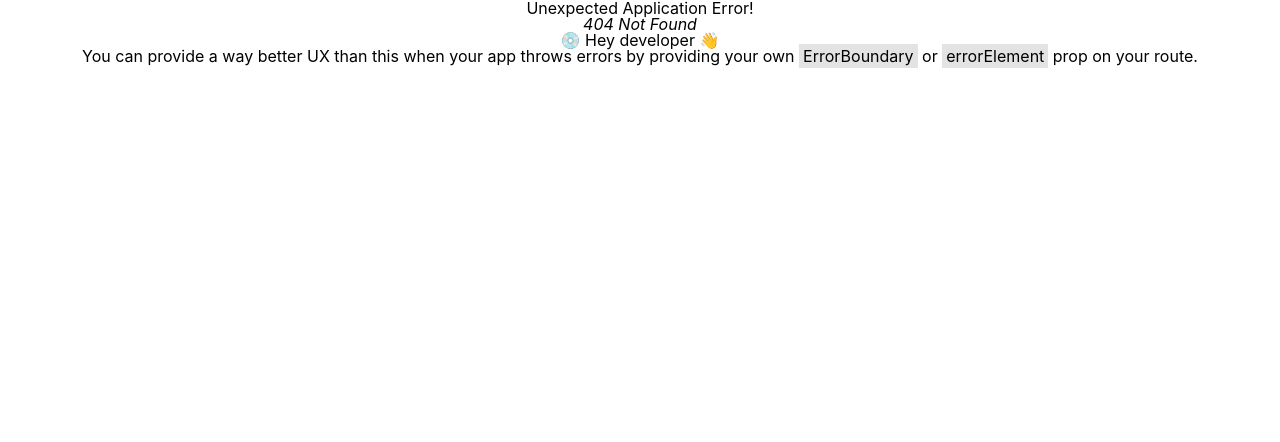
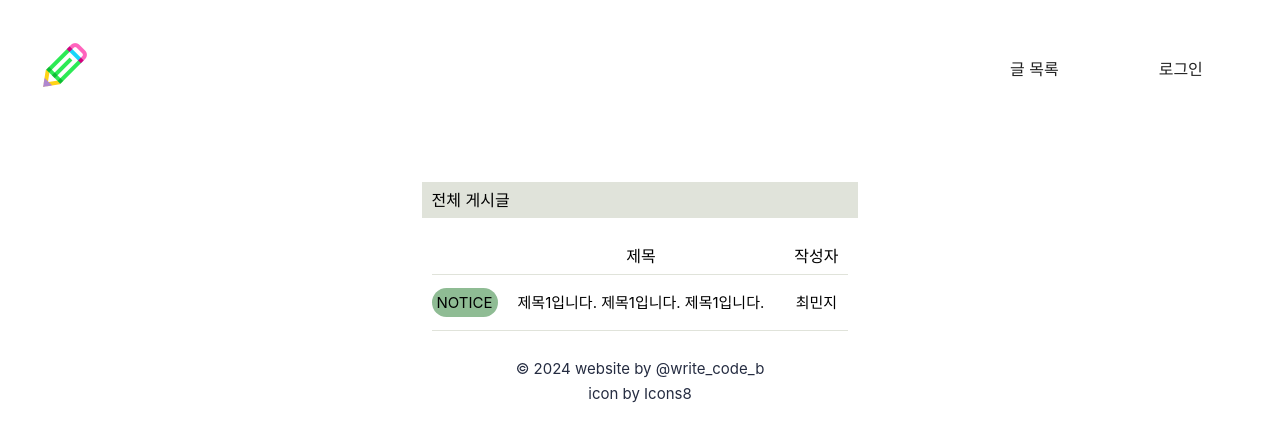
Before and after one commit to write-code-b/react-board, a React (Vite) app in the folder react-board/: page /list in a window 1280 px wide. Before the commit this address had no page. Shown: the top 442 px of the page. Built offline with nearby package versions, Linux system fonts and the light colour scheme; a web font is replaced by a local one.

Commit message:
글 목록 페이지 추가

```diff
--- /dev/null
+++ b/react-board/src/pages/ContentList.jsx
@@ -0,0 +1,22 @@
+import Header from "./Header";
+import Footer from "./Footer";
+import Table from "./Table";
+
+function ContentList() {
+  return (
+    <>
+      <>
+        <Header />
+        <section>
+          <article>
+            <h2>전체 게시글</h2>
+            <Table />
+          </article>
+        </section>
+        <Footer />
+      </>
+    </>
+  );
+}
+
+export default ContentList;
--- a/react-board/src/pages/DropdownMenu.jsx
+++ b/react-board/src/pages/DropdownMenu.jsx
@@ -40,7 +40,9 @@ const DropdownMenu = () => {
         <button className="dropdown-toggle" onClick={toggleMenu}></button>
       </div>
       <ul className="dropdown-list">
-        <li>글 목록</li>
+        <Link to="/list">
+          <li>글 목록</li>
+        </Link>{" "}
         {!token && (
           <Link to="/login">
             <li>로그인</li>
--- a/react-board/src/pages/MainNav.jsx
+++ b/react-board/src/pages/MainNav.jsx
@@ -18,7 +18,9 @@ function MainNav() {
       </Link>
       <nav>
         <ul>
-          <li>글 목록</li>
+          <Link to="/list">
+            <li>글 목록</li>
+          </Link>
           {!token && (
             <Link to="/login">
               <li>로그인</li>
--- a/react-board/src/pages/MainSection.jsx
+++ b/react-board/src/pages/MainSection.jsx
@@ -1,4 +1,5 @@
 import { useAuth } from "../provider/authProvider";
+import Table from "./Table";
 
 function MainSection() {
   const { token, id } = useAuth();
@@ -18,20 +19,7 @@ function MainSection() {
           )}
           <article>
             <h2>최신 글</h2>
-            <table className="contentTable">
-              <tr>
-                <th> </th>
-                <th>제목</th>
-                <th>작성자</th>
-              </tr>
-              <tr>
-                <td className="category">
-                  <span>NOTICE</span>
-                </td>
-                <td className="title">제목1입니다. 제목1입니다. 제목1입니다.</td>
-                <td className="name">최민지</td>
-              </tr>
-            </table>
+            <Table />
           </article>
         </section>
       </main>
--- /dev/null
+++ b/react-board/src/pages/Table.jsx
@@ -0,0 +1,22 @@
+function Table() {
+  return (
+    <>
+      <table className="contentTable">
+        <tr>
+          <th> </th>
+          <th>제목</th>
+          <th>작성자</th>
+        </tr>
+        <tr>
+          <td className="category">
+            <span>NOTICE</span>
+          </td>
+          <td className="title">제목1입니다. 제목1입니다. 제목1입니다.</td>
+          <td className="name">최민지</td>
+        </tr>
+      </table>
+    </>
+  );
+}
+
+export default Table;
--- a/react-board/src/routes/index.jsx
+++ b/react-board/src/routes/index.jsx
@@ -3,6 +3,7 @@ import { useAuth } from "../provider/authProvider";
 import { ProtectedRoute } from "./ProtectedRoute";
 import Home from "../pages/Home";
 import Login from "../pages/Login";
+import ContentList from "../pages/ContentList";
 
 const Routes = () => {
   const { token } = useAuth();
@@ -12,6 +13,10 @@ const Routes = () => {
     {
       path: "/",
       element: <Home />,
+    },
+    {
+      path: "/list",
+      element: <ContentList />,
     },
   ];
 
```
